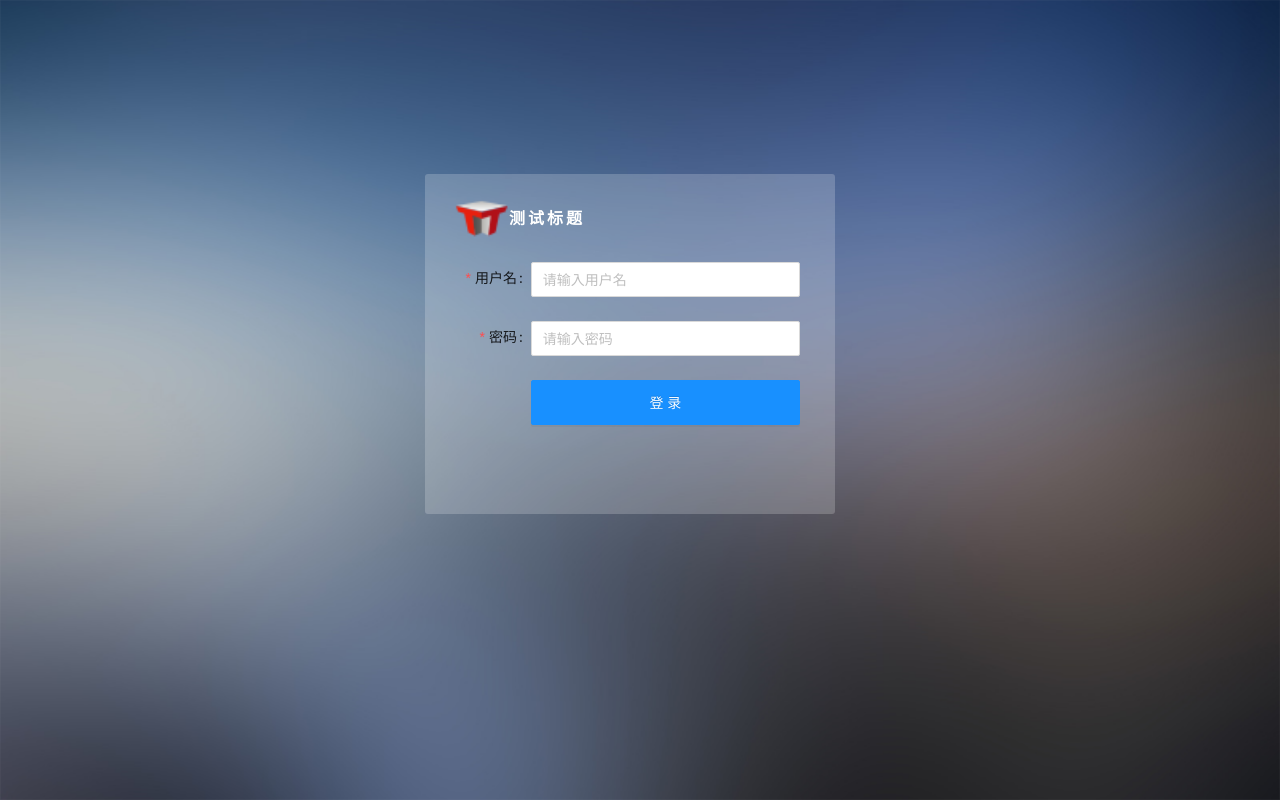
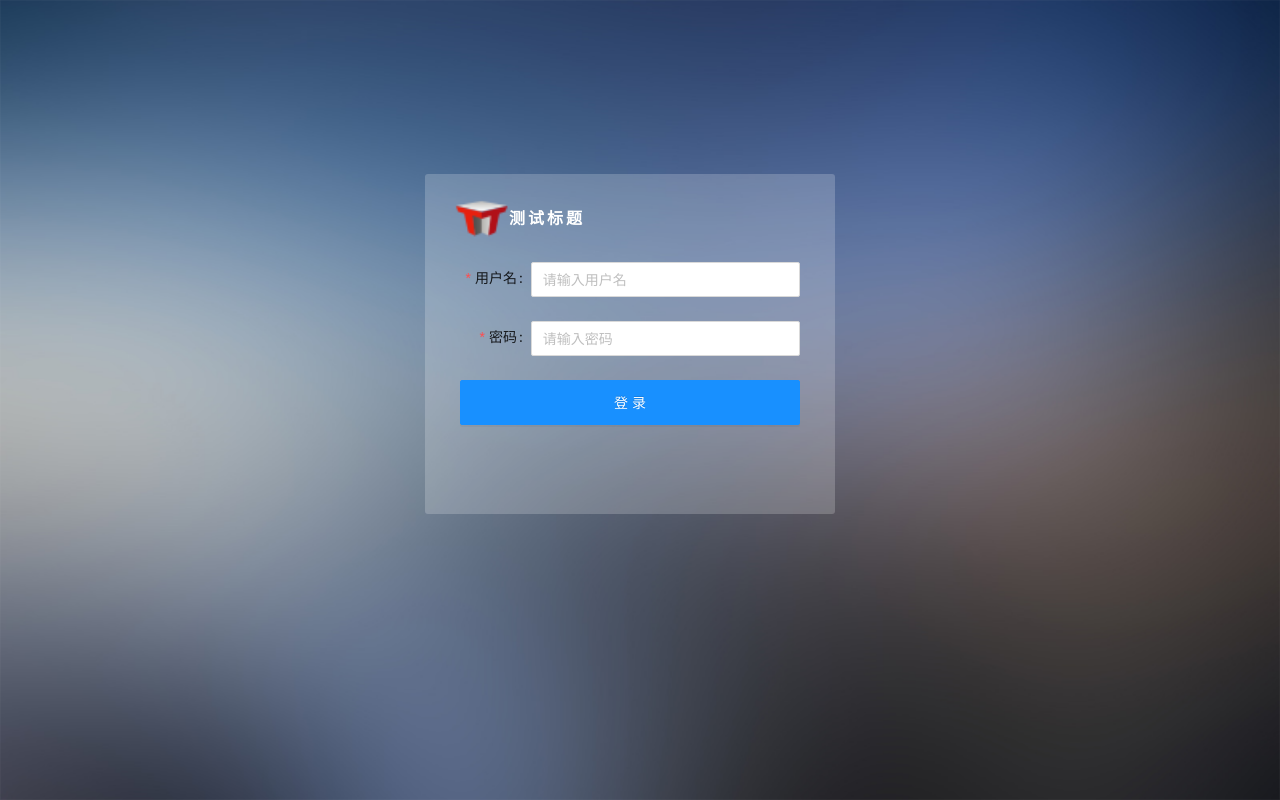
Before and after one commit to yinqingnan/vegeta, a Vue app: page /#/ in a window 1280 px wide. Built offline with nearby package versions, Linux system fonts and the light colour scheme; what vxe-table would draw is missing.

Commit message:
first commit

```diff
--- a/src/http/module/login.ts
+++ b/src/http/module/login.ts
@@ -2,7 +2,7 @@
  * @Descripttion:
  * @Autor: yqn
  * @Date: 2021-08-17 14:55:47
- * @LastEditTime: 2021-08-17 15:40:20
+ * @LastEditTime: 2021-08-18 16:49:29
  * @FilePath: \src\http\module\login.ts
  * @LastEditors: yqn
  */
@@ -10,7 +10,6 @@ import { Interceptors, ResultHandle } from "../interceptors";
 export default class Login {
   public axios: any;
   public Res: any;
-
   constructor() {
     this.axios = new Interceptors().getInterceptors();
     this.Res = new ResultHandle();
--- a/src/main.ts
+++ b/src/main.ts
@@ -2,7 +2,7 @@
  * @Descripttion:
  * @Autor: yqn
  * @Date: 2021-08-04 11:32:02
- * @LastEditTime: 2021-08-18 09:46:26
+ * @LastEditTime: 2021-08-18 16:56:37
  * @FilePath: \src\main.ts
  * @LastEditors: yqn
  */
@@ -29,9 +29,8 @@ import "nprogress/nprogress.css";
 //   showSpinner: false,
 // });
 
+
 // todo 引入图片预览插件
-
-
 const app = createApp(App);
 app.config.globalProperties.$api = new HttpService();
 app
@@ -41,5 +40,4 @@ app
   .use(useTable)
   .use(NProgress)
   .mount("#app");
-
 // NProgress.start();
--- a/src/views/Login/Login.vue
+++ b/src/views/Login/Login.vue
@@ -20,16 +20,24 @@
           :wrapper-col="Lab.wrapperCol"
         >
           <a-form-item label="用户名" name="user">
-                        <a-input v-model:value="userState.user" :maxlength="Lab.maxlength" placeholder="请输入用户名"/>
+            <a-input
+              v-model:value="userState.user"
+              :maxlength="Lab.maxlength"
+              placeholder="请输入用户名"
+            />
           </a-form-item>
           <a-form-item label="密码" name="psd">
-                        <a-input v-model:value="userState.psd" :maxlength="Lab.maxlength" type="password" placeholder="请输入密码"/>
+            <a-input
+              v-model:value="userState.psd"
+              :maxlength="Lab.maxlength"
+              type="password"
+              placeholder="请输入密码"
+            />
           </a-form-item>
 
-                    <a-form-item :wrapper-col="{ span: 19, offset: 5 }">
+          <a-form-item :wrapper-col="{ span: 24, offset: 0 }">
             <a-button type="primary" @click="onSubmit">登录</a-button>
           </a-form-item>
-
         </a-form>
       </div>
     </div>
@@ -45,13 +53,13 @@ import { useRouter } from 'vue-router'
 import { getList } from '../../router/setRouter'
 import { list } from '../../router/data'
 
-interface userState{
+interface userState {
   user: string
   psd: string
 }
 export default defineComponent({
   name: 'Login',
-    setup(){
+  setup() {
 
     const route = useRouter();
     const userState: userState = reactive({
@@ -61,12 +69,12 @@ export default defineComponent({
     const formRef = ref()
     const rules = {
       user: [
-                {required: true, message: '请输入用户名', trigger: 'blur'},
-                {pattern: /^[A-Za-z0-9]{6,12}$/ , message: '帐号格式错误，请重新输入', trigger: 'blur'}
+        { required: true, message: '请输入用户名', trigger: 'blur' },
+        { pattern: /^[A-Za-z0-9]{6,12}$/, message: '帐号格式错误，请重新输入', trigger: 'blur' }
       ],
       psd: [
-                {required: true, message: '请输入密码', trigger: 'blur'},
-                {pattern: /^[A-Za-z0-9]{6,12}$/ , message: '密码格式错误，请重新输入', trigger: 'blur'}
+        { required: true, message: '请输入密码', trigger: 'blur' },
+        { pattern: /^[A-Za-z0-9]{6,12}$/, message: '密码格式错误，请重新输入', trigger: 'blur' }
       ]
     }
     const Title = ref('测试标题')
@@ -106,7 +114,6 @@ export default defineComponent({
         name: 'myCS'
       })
     }
-
     return {
       Title,
       userState,
--- a/src/views/Test.vue
+++ b/src/views/Test.vue
@@ -2,7 +2,7 @@
  * @Descripttion:
  * @Autor: yqn
  * @Date: 2021-08-04 11:41:16
- * @LastEditTime: 2021-08-18 11:31:46
+ * @LastEditTime: 2021-08-18 15:21:56
  * @FilePath: \src\views\Test.vue
  * @LastEditors: yqn
 -->
@@ -13,8 +13,8 @@
   </div> -->
 
   <div class="home images" id="viewerjs">
-    <img alt="Vue logo" src="../assets/image/1.jpg" />
-    <img alt="Vue logo" src="../assets/image/2.jpg" />
+    <!-- <img alt="Vue logo" src="../assets/image/1.jpg" /> -->
+    <!-- <img alt="Vue logo" src="../assets/image/2.jpg" /> -->
   </div>
 </template>
 
```
Also changed, not shown: src/components/HelloWorld.vue (+3 -4 lines), src/router/mRouterList.ts (+16 -2 lines). Lines whose indentation alone changed are shown as unchanged.
